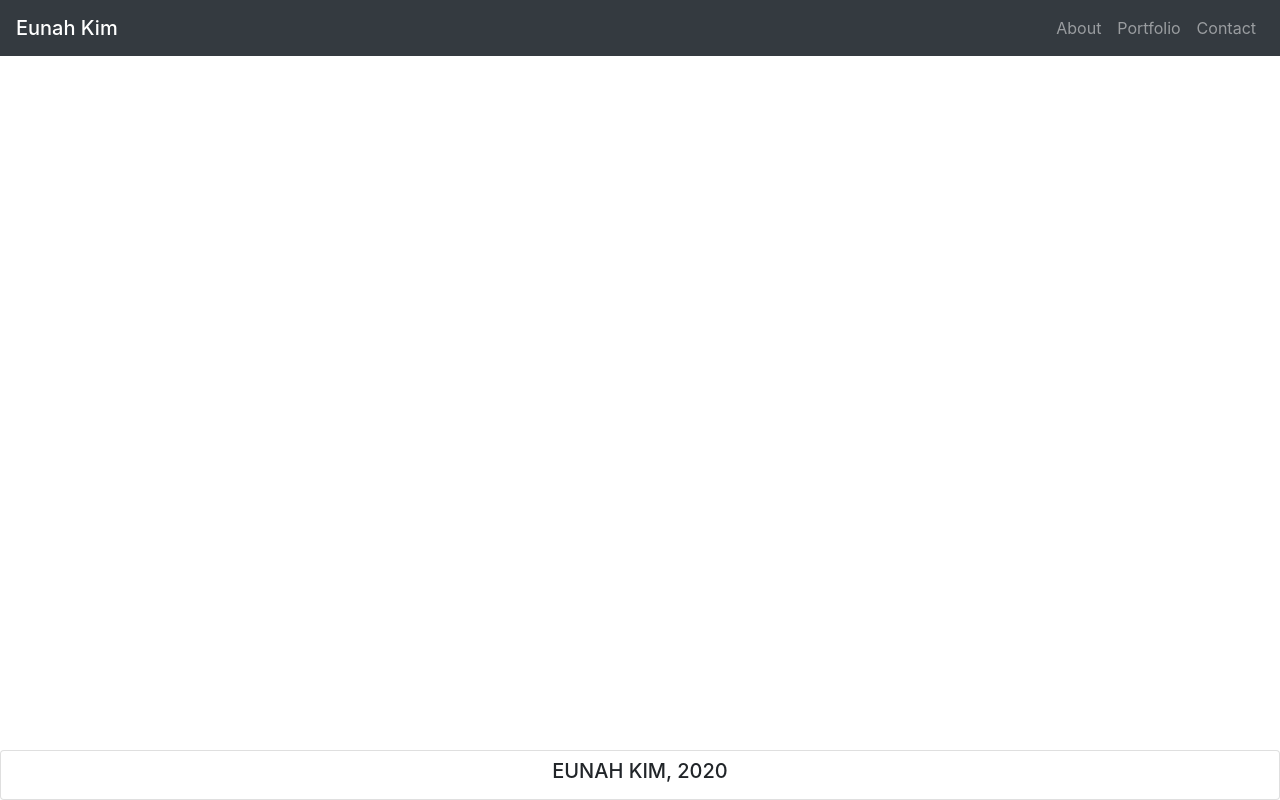
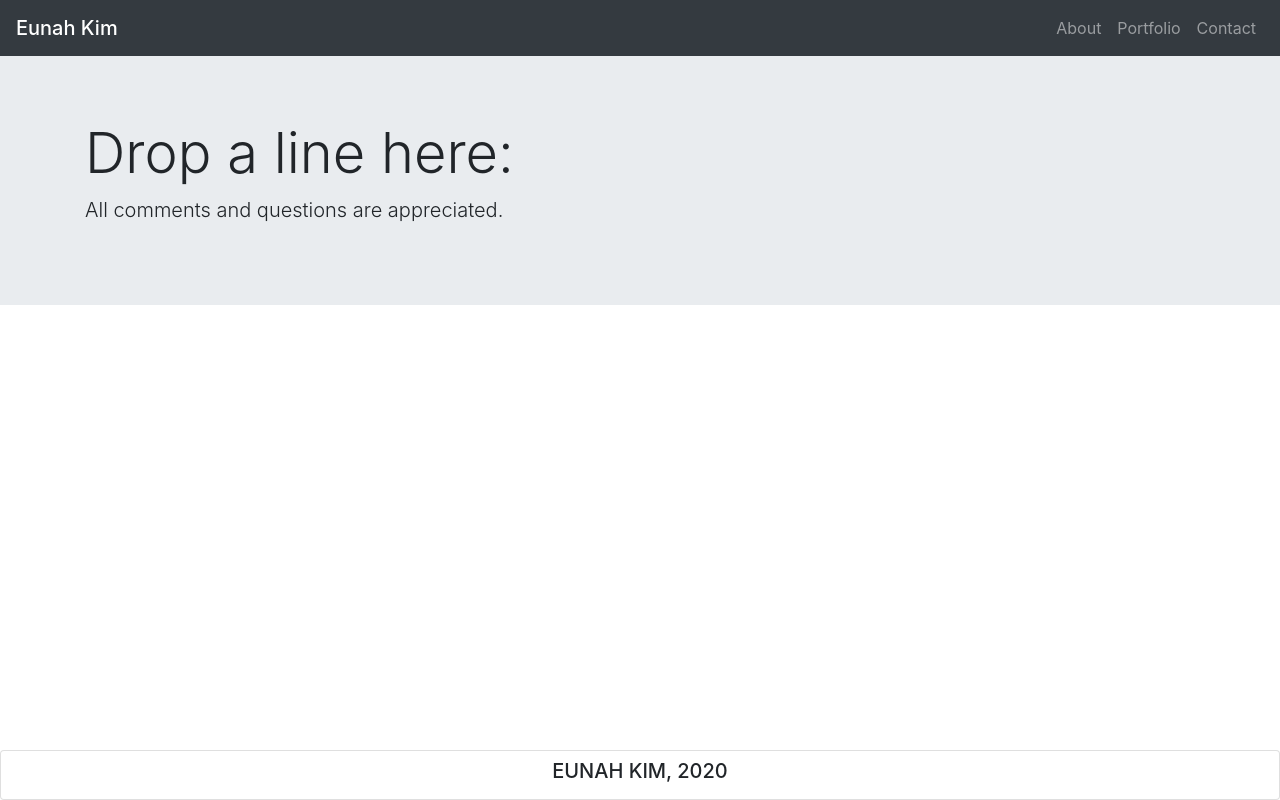
Before and after one commit to eunahk92/eunahk92.github.io, a plain HTML site: page email.html in a window 1280 px wide. Drawn offline with nearby package versions, Linux system fonts and the light colour scheme.

Commit message:
Feat header

```diff
--- a/email.html
+++ b/email.html
@@ -32,6 +32,15 @@
         </div>
     </nav>
 
+    <header>
+        <div class="jumbotron jumbotron-fluid">
+            <div class="container">
+            <h1 class="display-4">Drop a line here:</h1>
+            <p class="lead">All comments and questions are appreciated.</p>
+            </div>
+        </div>
+    </header>
+
 
 
     <footer class="footer fixed-bottom">
```
